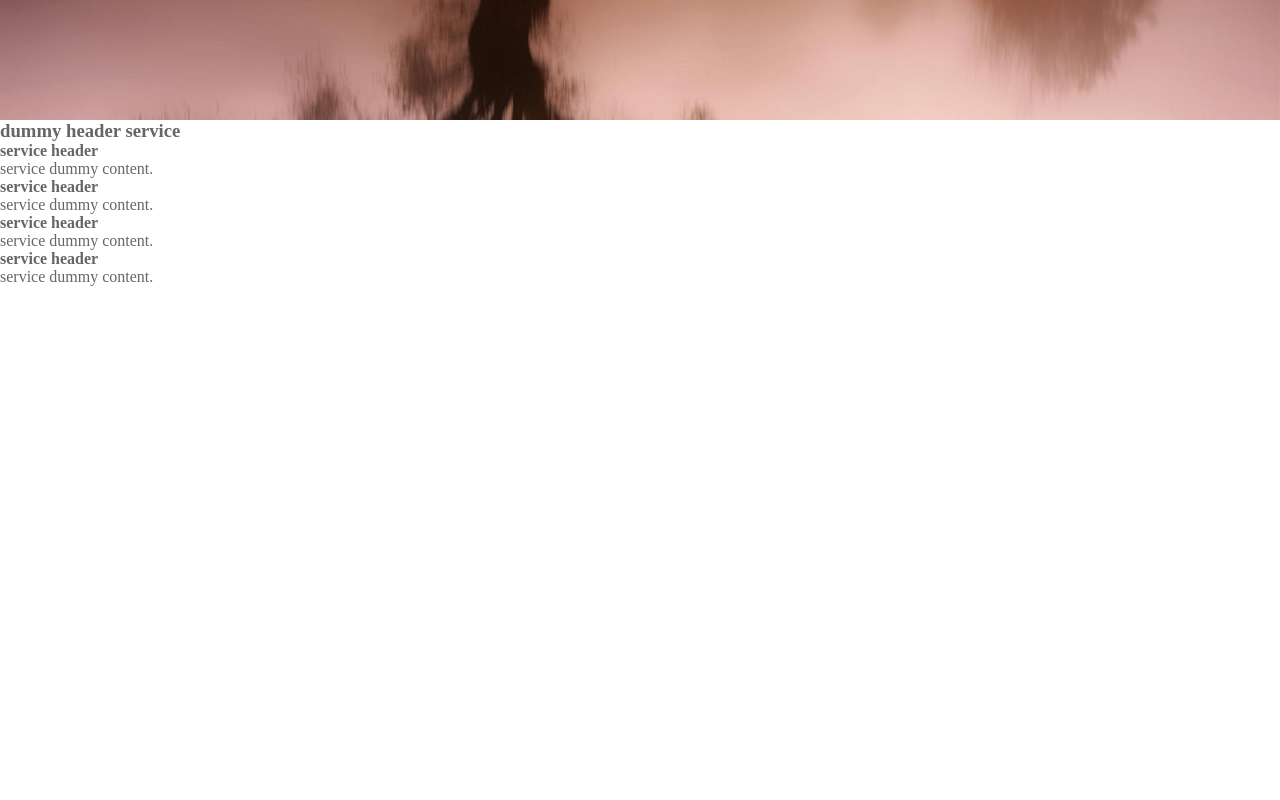
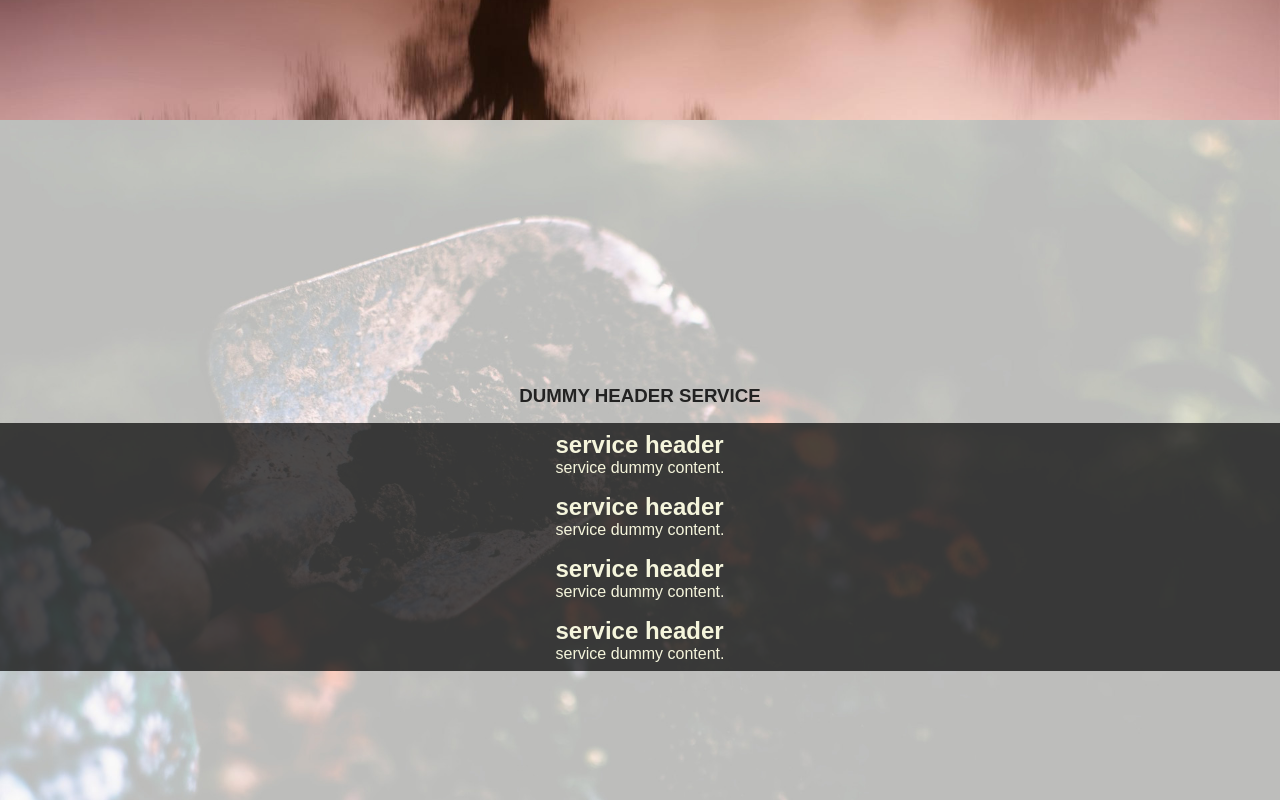
Before and after one commit to Schw4lbe/hp-kv, a Vue app: page / in a window 1280 px wide. Shown: the part 680-1480 px from the top of the page. Built offline with nearby package versions, Linux system fonts and the light colour scheme.

Commit message:
created basic layout for service section component.

```diff
--- a/public/css/main.css
+++ b/public/css/main.css
@@ -56,9 +56,39 @@
   background: rgba(0, 0, 0, 0.7);
 }
 
+.section-service-container {
+  background-image: url("../img/sectionservicebg.jpg");
+  background-repeat: no-repeat;
+  background-size: cover;
+  display: flex;
+  justify-content: center;
+  flex-direction: column;
+  align-items: center;
+  color: #222;
+}
+.section-service-container .section-service-header {
+  padding: 1rem;
+  text-transform: uppercase;
+}
+.section-service-container .section-service-items {
+  display: flex;
+  justify-content: center;
+  flex-direction: column;
+  align-items: center;
+  width: 100%;
+  background: rgba(0, 0, 0, 0.7);
+  color: beige;
+}
+.section-service-container .section-service-items .service-item {
+  padding: 0.5rem;
+}
+.section-service-container .section-service-items .service-item .service-item-header {
+  font-size: 1.5rem;
+}
+
 * {
   margin: 0;
   padding: 0;
   box-sizing: border-box;
-  color: #666;
+  font-family: Arial, Helvetica, sans-serif;
 }/*# sourceMappingURL=main.css.map */
--- a/src/assets/scss/main.scss
+++ b/src/assets/scss/main.scss
@@ -11,6 +11,5 @@
   padding: 0;
   box-sizing: border-box;
 
-  // background-color: #333;
-  color: #666;
+  font-family: Arial, Helvetica, sans-serif;
 }
--- a/src/assets/scss/partials/_service-section.scss
+++ b/src/assets/scss/partials/_service-section.scss
@@ -1 +1,38 @@
 // @use "../abstracts/" as *;
+
+.section-service-container {
+  background-image: url("../img/sectionservicebg.jpg");
+  background-repeat: no-repeat;
+  background-size: cover;
+
+  display: flex;
+  justify-content: center;
+  flex-direction: column;
+  align-items: center;
+
+  color: #222;
+
+  .section-service-header {
+    padding: 1rem;
+    text-transform: uppercase;
+  }
+
+  .section-service-items {
+    display: flex;
+    justify-content: center;
+    flex-direction: column;
+    align-items: center;
+
+    width: 100%;
+    background: rgba($color: #000000, $alpha: 0.7);
+    color: beige;
+
+    .service-item {
+      padding: 0.5rem;
+
+      .service-item-header {
+        font-size: 1.5rem;
+      }
+    }
+  }
+}
--- a/src/components/ServiceSection.vue
+++ b/src/components/ServiceSection.vue
@@ -1,6 +1,5 @@
 <template>
   <section class="section-service-container">
-    <div class="section-service-background">
     <h3 class="section-service-header">dummy header service</h3>
     <div class="section-service-items">
       <div
@@ -18,7 +17,6 @@
         telling a story for each service example.
         -->
     </div>
-    </div>
   </section>
 </template>
 
```
Also changed, not shown: public/img/sectionservicebg.jpg (added), 1 other file (tests, documents, lock files or other folders). Lines whose indentation alone changed are shown as unchanged.
